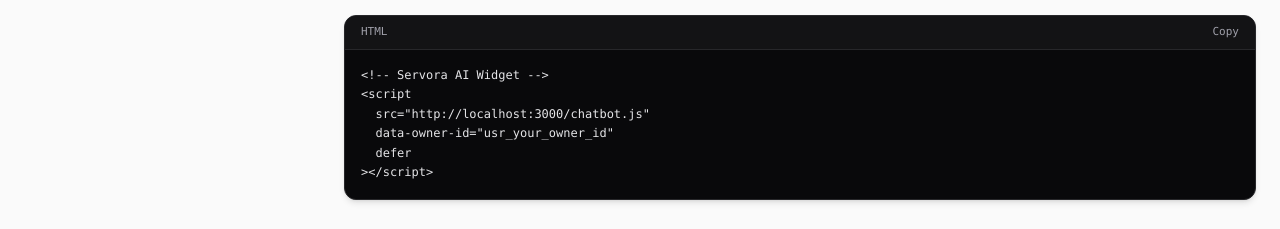
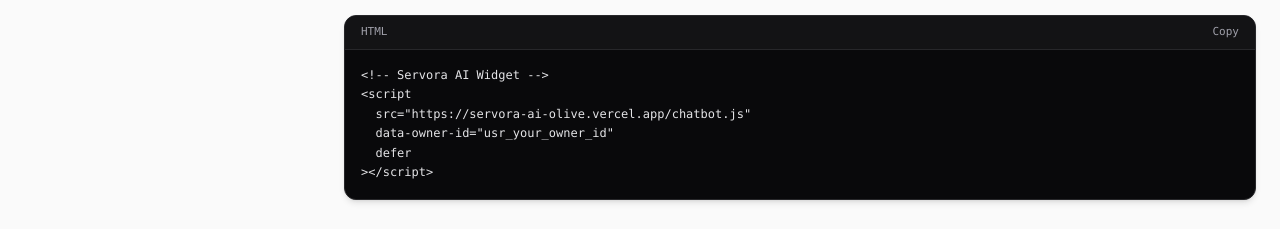
Before and after one commit to cout-priyanshu/ServoraAI, a Next.js app: page /docs in a window 1280 px wide. Shown: the part 641-870 px from the top of the page. Built offline with nearby package versions, Linux system fonts and the light colour scheme.

Commit message:
Update chatbot script source URL in CodeBlock

```diff
--- a/src/app/docs/page.tsx
+++ b/src/app/docs/page.tsx
@@ -222,7 +222,7 @@ export function ChatbotWidget() {
               language="html"
               code={`<!-- Servora AI Widget -->
 <script
-  src="http://localhost:3000/chatbot.js"
+  src="https://servora-ai-olive.vercel.app/chatbot.js"
   data-owner-id="usr_your_owner_id"
   defer
 ></script>`}
```
